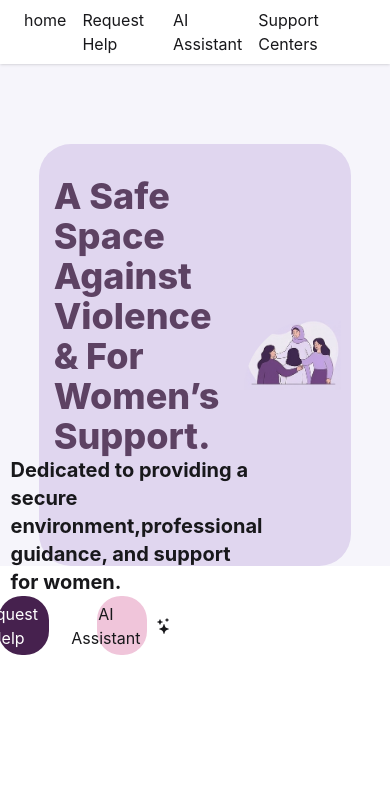
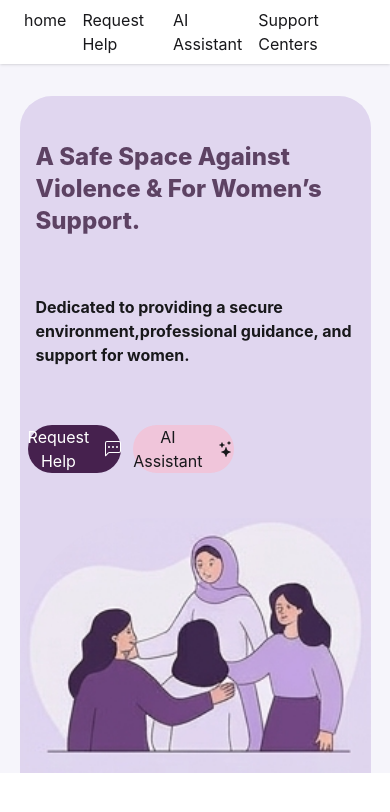
Before and after one commit to Imad-EL-HAMDAOUI/Imad-EL-HAMDAOUI_Project-final_html-css, a website: page index.html in a window 390 px wide. Drawn offline with Linux system fonts and the light colour scheme.

Commit message:
home-section1-respo

```diff
--- a/index.html
+++ b/index.html
@@ -21,14 +21,14 @@
     </header>
     <body class="bg-[#f6f5fb]">
 
-        <section class="flex items-center justify-center pt-[5rem]">
-          <div class="flex w-[80vw] h-[50vh] bg-[#e0d6ef] rounded-[2rem]">
-            <div class="flex flex-col items-center justify-around p-[2rem] w-[50vw] h-[50vh]">
-              <h1 class="font-extrabold text-4xl text-[#5d4263]">A Safe Space Against Violence & For Women’s Support.</h1>
-              <h1 class="font-bold text-xl">Dedicated to providing a secure environment,professional guidance, and support for women.</h1>
-              <div class="flex gap-[3rem] pr-[8rem]">
+        <section class="flex items-center justify-center pt-8 md:pt-[5rem]">
+          <div class="flex flex-col md:flex-row w-[90%] md:w-[80vw] h-auto md:h-[50vh] bg-[#e0d6ef] rounded-[2rem]">
+            <div class="flex flex-col items-center justify-around p-4 md:[2rem] w-full md:w-[50vw] h-[50vh]">
+              <h1 class="font-extrabold text-2xl md:text-4xl text-[#5d4263]">A Safe Space Against Violence & For Women’s Support.</h1>
+              <h1 class="font-bold text-[1rem] md:text-xl">Dedicated to providing a secure environment,professional guidance, and support for women.</h1>
+              <div class="flex gap-3 md:gap-[3rem] pr-[8rem]">
                 <div>
-                  <button class="w-[13vw] rounded-[1.5rem] h-[7vh]  bg-[#46214e] text-white flex items-center justify-center gap-[1rem]">
+                  <button class="w-full md:w-[13vw] rounded-[1.5rem] h-12 md:h-[7vh]  bg-[#46214e] text-white flex items-center justify-center gap-[1rem]">
                     <div><p>Request Help</p></div>
                     <div><svg xmlns="http://www.w3.org/2000/svg" width="16" height="16" fill="currentColor" class="bi bi-chat-left-dots" viewBox="0 0 16 16">
   <path d="M14 1a1 1 0 0 1 1 1v8a1 1 0 0 1-1 1H4.414A2 2 0 0 0 3 11.586l-2 2V2a1 1 0 0 1 1-1zM2 0a2 2 0 0 0-2 2v12.793a.5.5 0 0 0 .854.353l2.853-2.853A1 1 0 0 1 4.414 12H14a2 2 0 0 0 2-2V2a2 2 0 0 0-2-2z"/>
@@ -37,7 +37,7 @@
                   </button>
                 </div>
                 <div >
-                  <button class="w-[13vw] rounded-[1.5rem] h-[7vh] bg-[#f0c5da] flex items-center justify-center gap-[1rem]">
+                  <button class="w-full md:w-[13vw] rounded-[1.5rem] h-12 md:h-[7vh] bg-[#f0c5da] flex items-center justify-center gap-[1rem]">
                     <div><p>AI Assistant</p></div>
                     <div><svg xmlns="http://www.w3.org/2000/svg" width="16" height="16" fill="currentColor" class="bi bi-stars" viewBox="0 0 16 16">
   <path d="M7.657 6.247c.11-.33.576-.33.686 0l.645 1.937a2.89 2.89 0 0 0 1.829 1.828l1.936.645c.33.11.33.576 0 .686l-1.937.645a2.89 2.89 0 0 0-1.828 1.829l-.645 1.936a.361.361 0 0 1-.686 0l-.645-1.937a2.89 2.89 0 0 0-1.828-1.828l-1.937-.645a.361.361 0 0 1 0-.686l1.937-.645a2.89 2.89 0 0 0 1.828-1.828zM3.794 1.148a.217.217 0 0 1 .412 0l.387 1.162c.173.518.579.924 1.097 1.097l1.162.387a.217.217 0 0 1 0 .412l-1.162.387A1.73 1.73 0 0 0 4.593 5.69l-.387 1.162a.217.217 0 0 1-.412 0L3.407 5.69A1.73 1.73 0 0 0 2.31 4.593l-1.162-.387a.217.217 0 0 1 0-.412l1.162-.387A1.73 1.73 0 0 0 3.407 2.31zM10.863.099a.145.145 0 0 1 .274 0l.258.774c.115.346.386.617.732.732l.774.258a.145.145 0 0 1 0 .274l-.774.258a1.16 1.16 0 0 0-.732.732l-.258.774a.145.145 0 0 1-.274 0l-.258-.774a1.16 1.16 0 0 0-.732-.732L9.1 2.137a.145.145 0 0 1 0-.274l.774-.258c.346-.115.617-.386.732-.732z"/>
@@ -46,8 +46,8 @@
                 </div>
               </div>
             </div>
-            <div class="w-[30vw] h-[50vh] flex items-center justify-center">
-              <img src="./public/images/hero_women_illustration.png" alt="" class="w-[25vw]" style="border-top-left-radius: 8rem;">
+            <div class="w-full md:w-[30vw] md:h-[50vh] h-auto flex items-center justify-center">
+              <img src="./public/images/hero_women_illustration.png" alt="" class="w-full md:w-[25vw]" style="border-top-left-radius: 8rem;">
             </div>
           </div>
 
```
Also changed, not shown: public/css/output.css.
